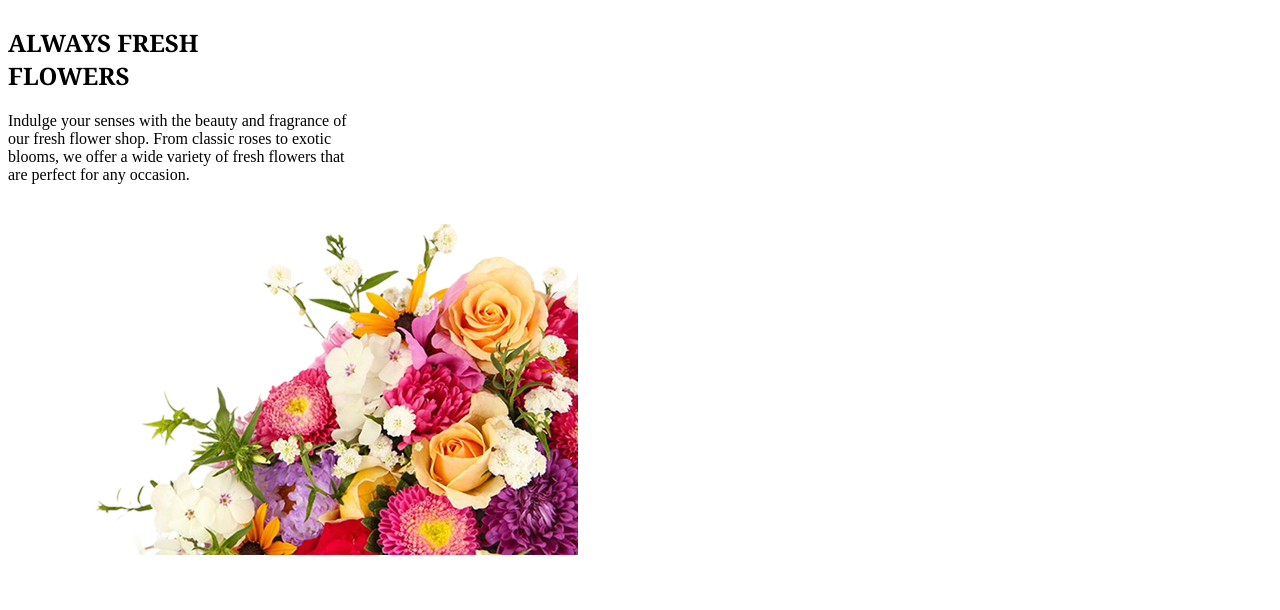
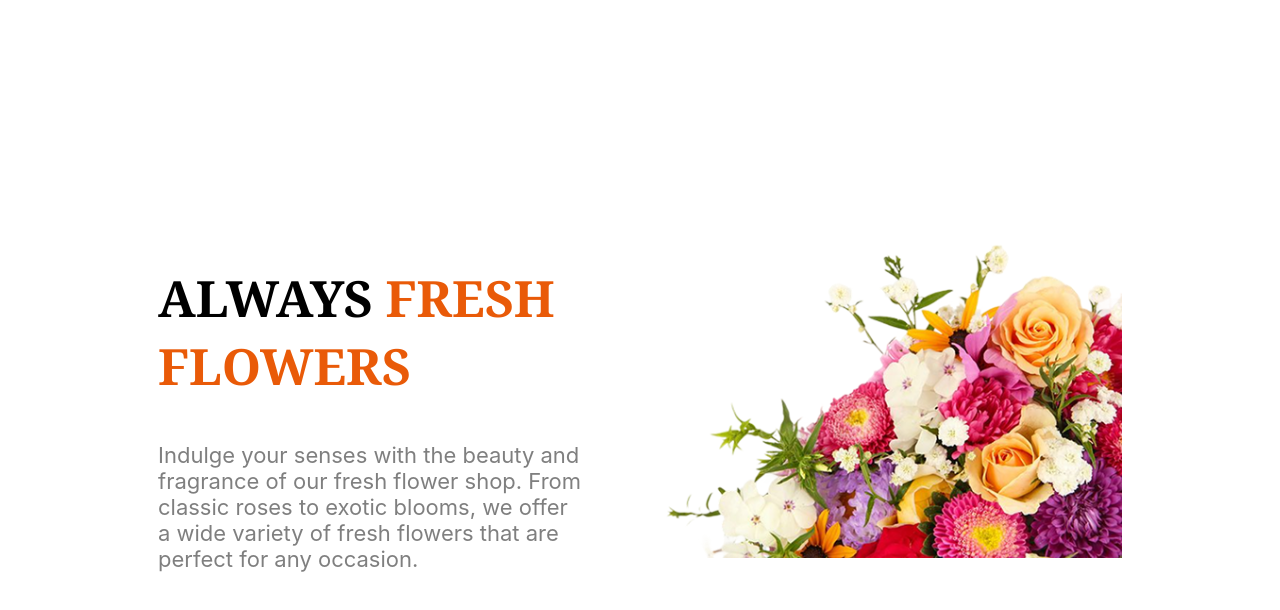
Before and after one commit to Md-Imran50/responsive-web-01, a plain HTML site: page index.html in a window 1280 px wide. Shown: the part 114-724 px from the top of the page. Drawn offline with Linux system fonts and the light colour scheme; a web font is replaced by a local one.

Commit message:
added the banner section

```diff
--- a/index.html
+++ b/index.html
@@ -27,8 +27,10 @@
      </nav>
 
       <section class="banner">
-      <h1 class="noto-serif-bold">ALWAYS FRESH <br>FLOWERS</h1>
-      <p>Indulge your senses with the beauty and fragrance of <br> our fresh flower shop. From classic roses to exotic <br> blooms, we offer a wide variety of fresh flowers that <br> are perfect for any occasion. </p>
+        <div class="banner-container">
+      <h1 class="noto-serif-bold banner-title">ALWAYS <span class="primary-color">FRESH</span> <br> <span class="primary-color">FLOWERS</span></h1>
+      <p class="descrip-style">Indulge your senses with the beauty and fragrance of our fresh flower shop. From classic roses to exotic blooms, we offer a wide variety of fresh flowers that are perfect for any occasion. </p>
+      </div>
       <img src="./assets/hero-flower.png" alt="">
 
       </section>
--- a/styles/responsive.css
+++ b/styles/responsive.css
@@ -48,3 +48,33 @@ nav img{
 .li3{
   color: #8987A1;
 }
+/* shared style */
+.primary-color{
+  color: #E95A08;
+}
+.descrip-style{
+  font-family: "Inter", sans-serif;
+  font-size: 22px;
+  font-weight: 400;
+  padding: 0;
+  color: rgba(0, 0, 0, 0.5);
+
+}
+
+/* banner style */
+.banner-title{
+  font-size: 50px;
+  padding: 0;
+}
+.banner{
+  display: flex;
+  justify-content: space-between;
+  margin-top: 226px;
+  margin-left: 150px;
+  margin-right: 150px;
+}
+img{
+  width: 570px;
+  height: 335px;
+
+}
```
